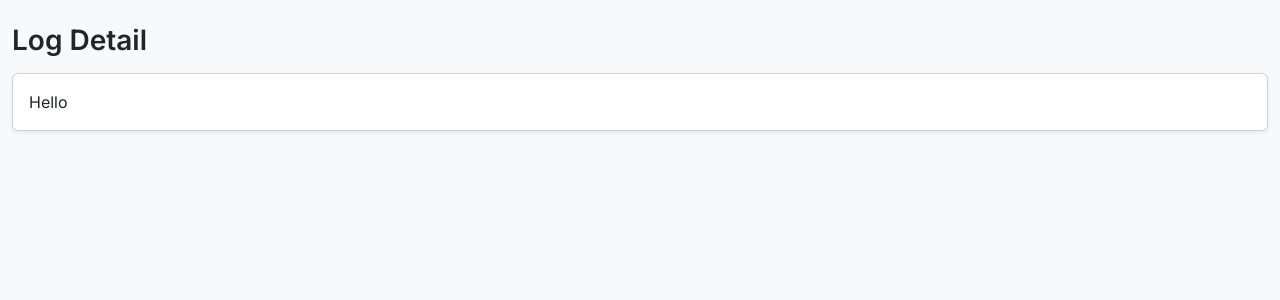
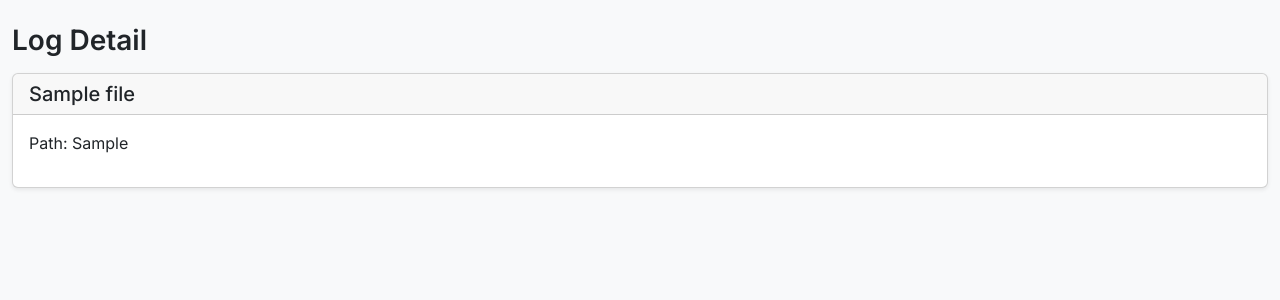
Before and after one commit to yosuahutagalung/django-log-file-watcher, a Django app: page /log/1 in a window 1280 px wide. Shown: the part 58-358 px from the top of the page. Run offline with Django 5.2, Linux system fonts and the light colour scheme; the first user in the database is signed in; tables that the repository leaves empty hold one stand-in row (Sample ...); some libraries are stand-ins or nearby versions.

Commit message:
Update log detail page

```diff
--- a/app/templates/app/log-details.html
+++ b/app/templates/app/log-details.html
@@ -4,8 +4,11 @@
 
 {% block content %}
     <div class="card shadow-sm">
+        <div class="card-header">
+            <h5 class="card-title mb-0">{{ object.name }}</h5>
+        </div>
         <div class="card-body">
-            Hello
+            <p>Path: {{ object.path }}</p>
         </div>
     </div>
 {% endblock %}
```
